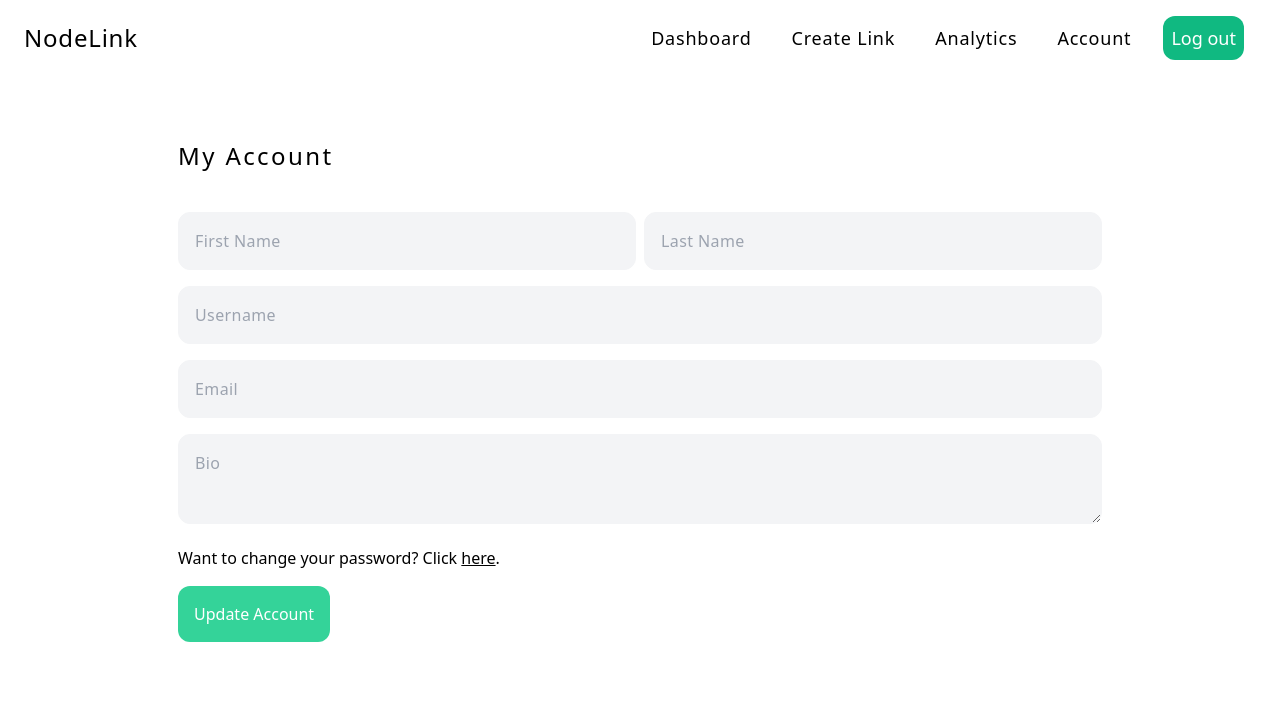
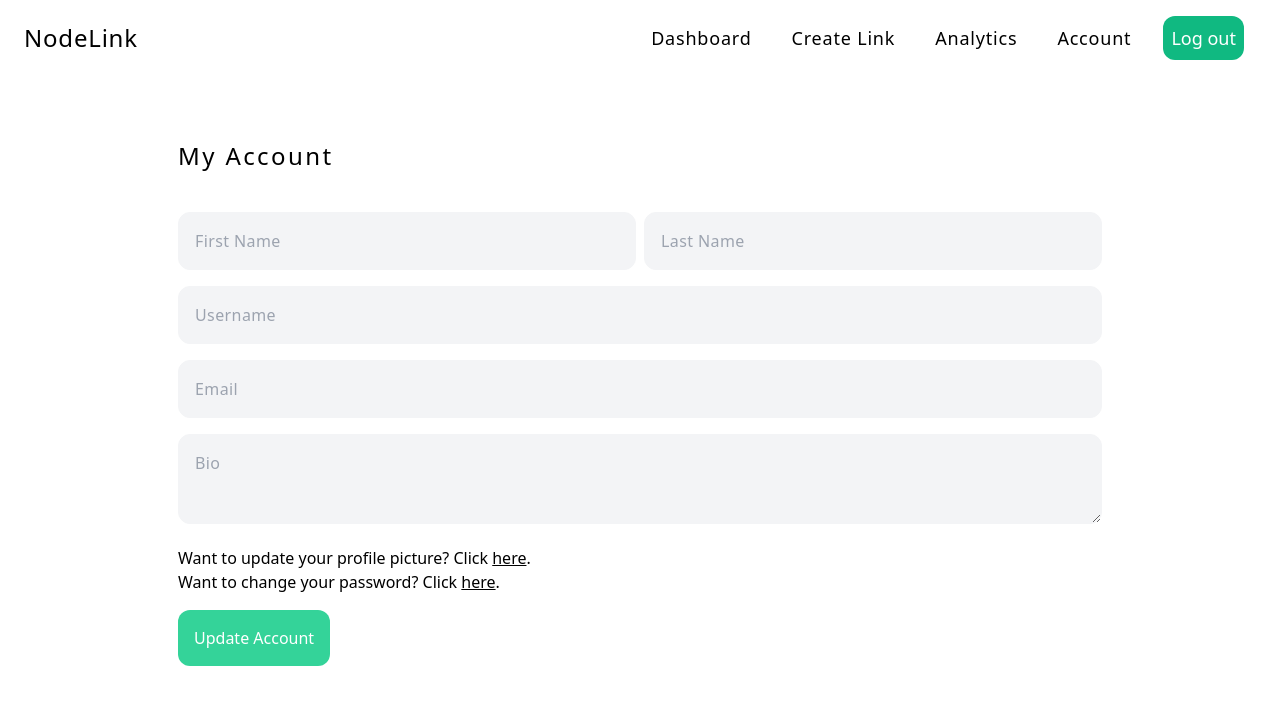
Before and after one commit to arpanneupane19/NodeLink, a React (Create React App) app in the folder client/: page /account in a window 1280 px wide. Shown: the top 704 px of the page. Built offline with nearby package versions, Linux system fonts and the light colour scheme; no server answers.

Commit message:
added a link to go to profile picture page

```diff
--- a/client/src/pages/Account.js
+++ b/client/src/pages/Account.js
@@ -7,9 +7,9 @@ function Account() {
   const [loggedIn, setLoggedIn] = useState(true);
   const [firstName, setFirstName] = useState("");
   const [lastName, setLastName] = useState("");
+  const [email, setEmail] = useState("");
   const [username, setUsername] = useState("");
   const [bio, setBio] = useState("");
-  const [email, setEmail] = useState("");
   const [alreadyExists, setAlreadyExists] = useState(false);
   const [accountUpdated, setAccountUpdated] = useState(false);
 
@@ -184,6 +184,16 @@ function Account() {
             ></textarea>
             <div className="flex flex-col items-start mb-4">
               <span>
+                Want to update your profile picture? Click{" "}
+                <Link
+                  to="/update-profile-picture"
+                  className="underline hover:no-underline"
+                >
+                  here
+                </Link>
+                .
+              </span>
+              <span>
                 Want to change your password? Click{" "}
                 <Link
                   className="underline hover:no-underline"
```
